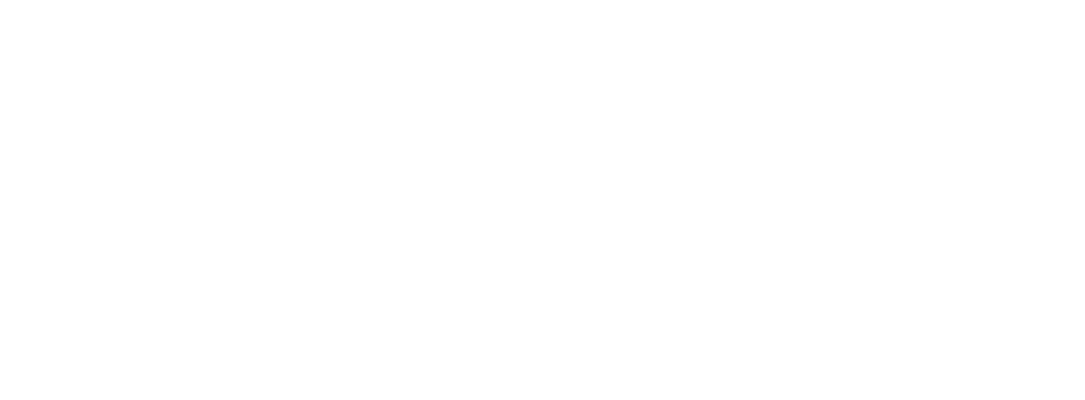
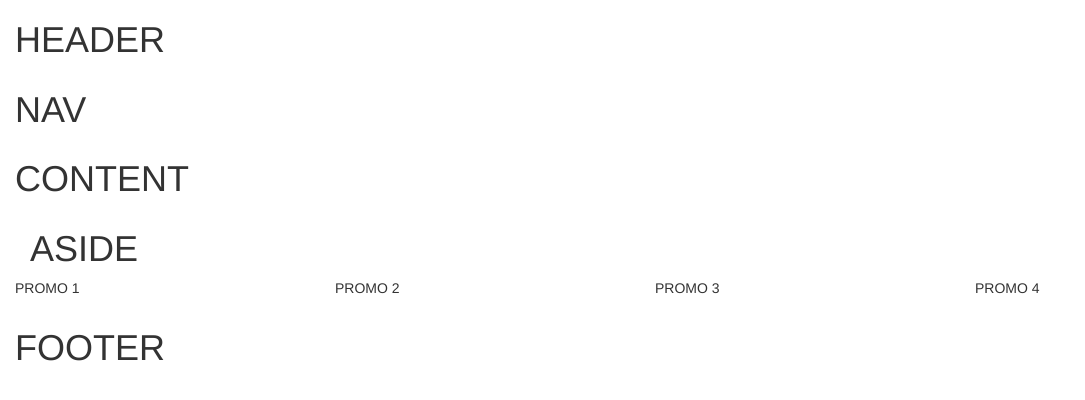
Before and after one commit to makaileon/mf-takehome, a plain HTML site: page index.html in a window 1280 px wide. Shown: the whole page, without its empty margins (0-1085 px from the left). Drawn offline with nearby package versions, Linux system fonts and the light colour scheme.

Commit message:
wireframe

```diff
--- a/index.html
+++ b/index.html
@@ -9,6 +9,46 @@
     <title>Document</title>
 </head>
 <body>
+    <div class="container-fluid">
+        <div class="row">
+            <header class="col-md-12">
+                <h1 class="text-uppercase">header</h1>
+            </header>
+        </div>
+        <div class="row">
+            <nav class="col-md-12">
+                <h1 class="text-uppercase">nav</h1>
+            </nav>
+        </div>
+        <div class="row">
+            <section class="col-md-8">
+                <h1 class="text-uppercase">content</h1>
+
+                <aside class="col-md-4">
+                    <h1 class="text-uppercase">aside</h1>
+                </aside>
+            </section>
+        </div>
+        <div class="row">
+            <div class="col-md-3">
+                <p class="text-uppercase">Promo 1</p>
+            </div>
+            <div class="col-md-3">
+                <p class="text-uppercase">Promo 2</p>
+            </div>
+            <div class="col-md-3">
+                <p class="text-uppercase">Promo 3</p>
+            </div>
+            <div class="col-md-3">
+                <p class="text-uppercase">Promo 4</p>
+            </div>
+        </div>
+        <div class="row">
+            <footer class="col-md-12">
+                <h1 class="text-uppercase">Footer</h1>
+            </footer>
+        </div>
+    </div>
     <script src="<script src=https://ajax.googleapis.com/ajax/libs/jquery/1.12.4/jquery.min.js"></script>
     <script src="js/bootstrap.min.js"></script>
 </body>
```
